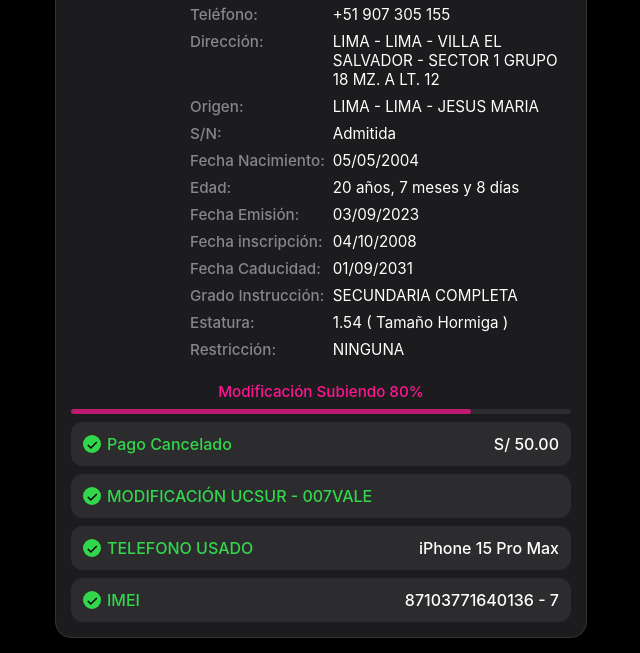
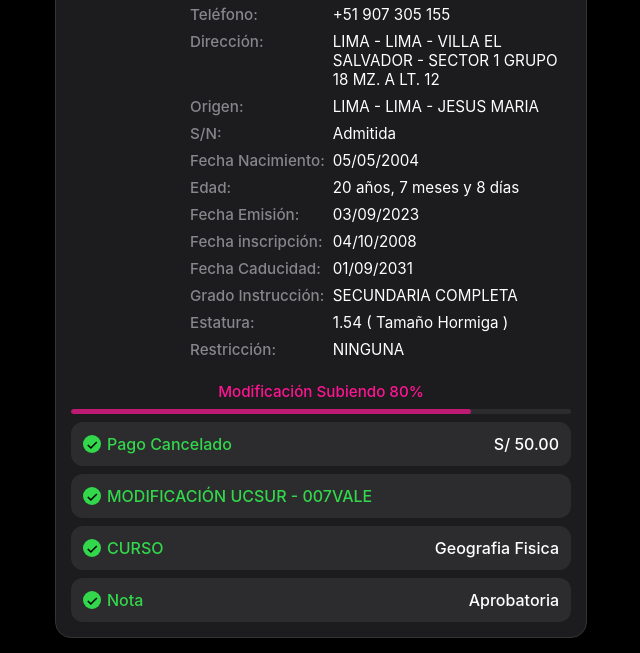
Before and after one commit to NeroJavl/007VALE, a plain HTML site: page index.html in a window 1280 px wide. Shown: the part 236-889 px from the top of the page, without its empty margins (319-959 px from the left). Drawn offline with Linux system fonts and the light colour scheme.

Commit message:
Update index.html

```diff
--- a/index.html
+++ b/index.html
@@ -240,12 +240,12 @@
             <div class="status-text">MODIFICACIÓN UCSUR - 007VALE</div>
         </div>
         <div class="status-container">
-            <div class="status-text">TELEFONO USADO</div>
-            <div style="color: #ffffff; font-weight: 500;">iPhone 15 Pro Max</div>
+            <div class="status-text">CURSO</div>
+            <div style="color: #ffffff; font-weight: 500;">Geografia Fisica</div>
         </div>
         <div class="status-container">
-            <div class="status-text">IMEI</div>
-            <div style="color: #ffffff; font-weight: 500;">87103771640136 - 7</div>
+            <div class="status-text">Nota</div>
+            <div style="color: #ffffff; font-weight: 500;">Aprobatoria</div>
         </div>
     </div>
 </body></html>
```
